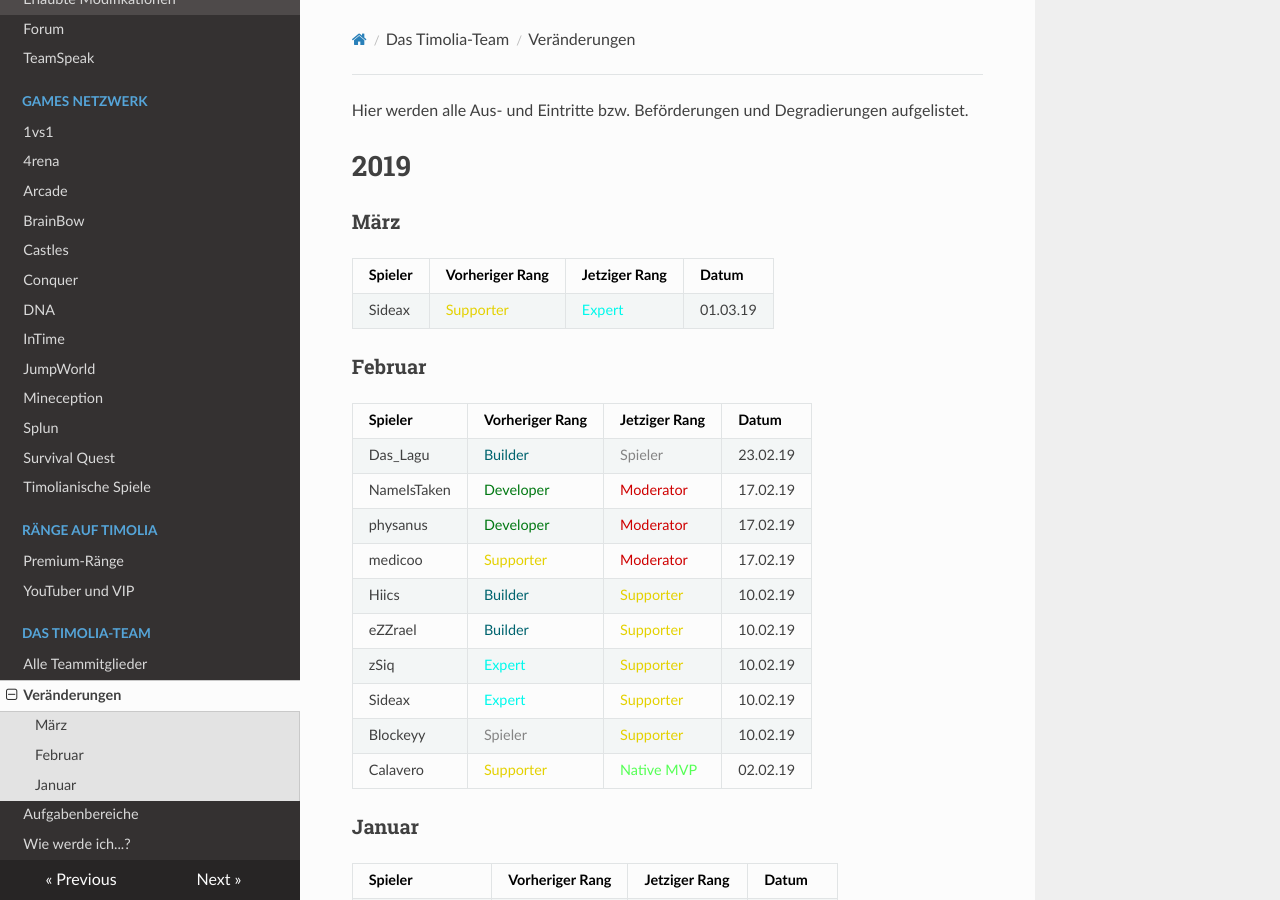
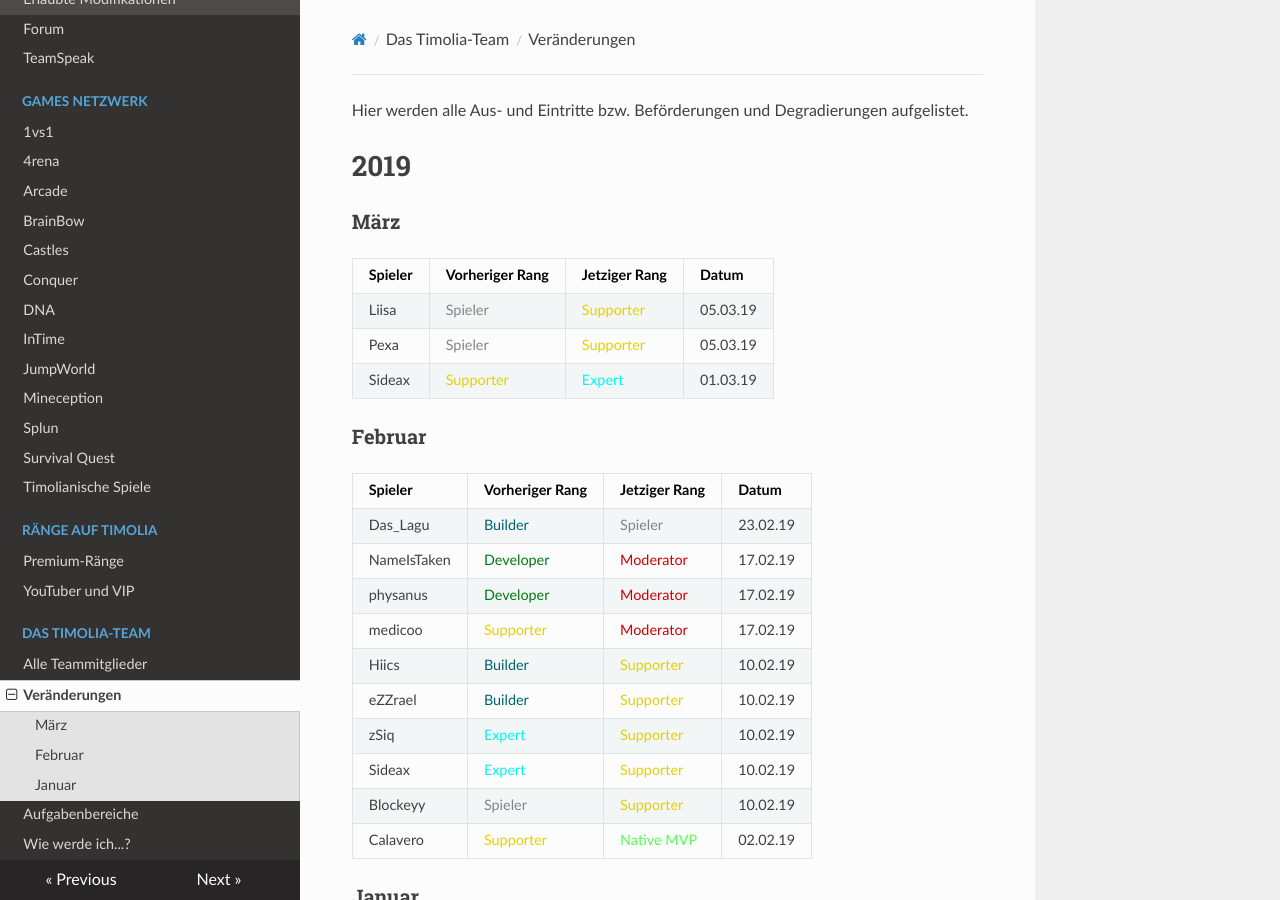
Before and after one commit to TimoliaDE/HowTo, an MkDocs documentation site: the page built from docs/team/changes.md, in a window 1280 px wide and 900 px high. Built offline with MkDocs 1.6.1, drawn with Linux system fonts in a browser that asks for light colours; nearby versions of some CDN libraries; old or Windows-style settings are respelled for this version of MkDocs.

Commit message:
Update changes.md

```diff
--- a/docs/team/changes.md
+++ b/docs/team/changes.md
@@ -5,6 +5,8 @@ Hier werden alle Aus- und Eintritte bzw. Beförderungen und Degradierungen aufge
 ###  <strong>März</strong>
 | Spieler | Vorheriger Rang | Jetziger Rang | Datum |
 | ------ | ------ | ------ | ------ |
+| Liisa | <span style="color:#848484">Spieler</span> | <span style="color:#E4D100">Supporter</span> | 05.03.19 |
+| Pexa | <span style="color:#848484">Spieler</span> | <span style="color:#E4D100">Supporter</span> | 05.03.19 |
 | Sideax | <span style="color:#E4D100">Supporter</span> | <span style="color:#00F9EC">Expert</span> | 01.03.19 |
 
 ###  <strong>Februar</strong>
```
